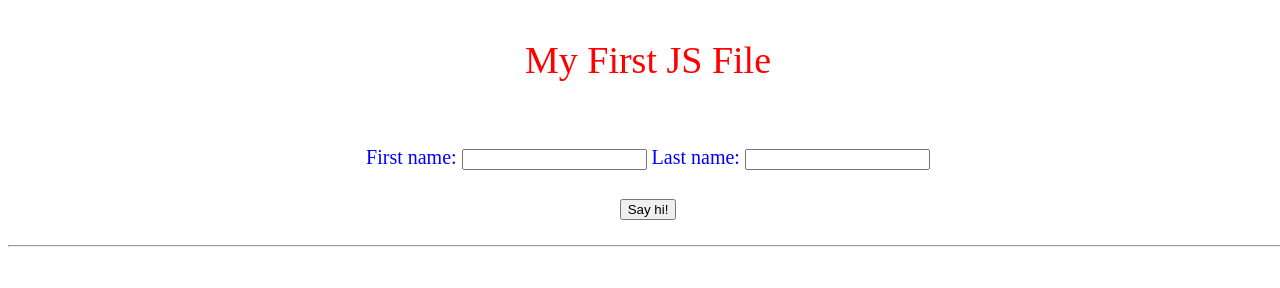
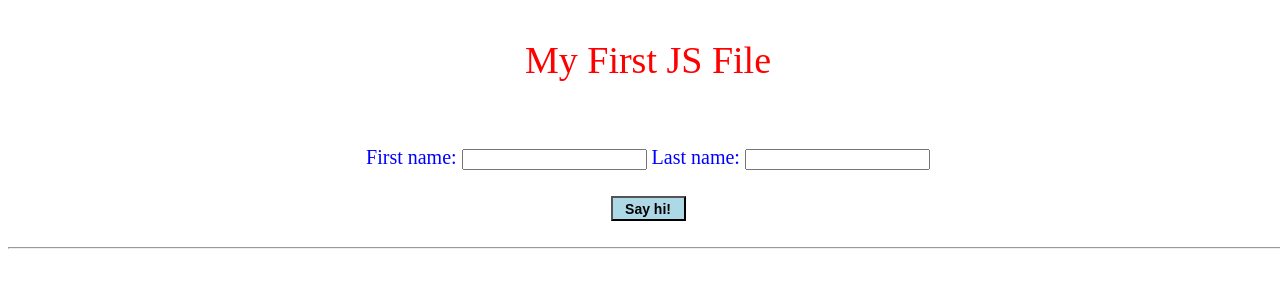
Before and after one commit to gisaac85/hyf-JS, a plain HTML site: page classworking/index.html in a window 1280 px wide. Drawn offline with Linux system fonts and the light colour scheme.

Commit message:
some css

```diff
--- a/classworking/index.html
+++ b/classworking/index.html
@@ -17,7 +17,7 @@
         <input id="last_name">
     </div>
     <div>
-        <button id="say">Say hi!</button>
+        <button class="button" id="say">Say hi!</button>
     </div>
     <hr>
     <div id="result"></div>
--- a/classworking/style.css
+++ b/classworking/style.css
@@ -2,6 +2,15 @@ p {
     color: red;
     text-align: center;
     font-size: 38px;
+}
+
+.button {
+    width: 75px;
+    height: 25px;
+    background-color: lightblue;
+    color: black;
+    font-weight: bold;
+    font-size: 14px;
 }
 
 .header {
```
